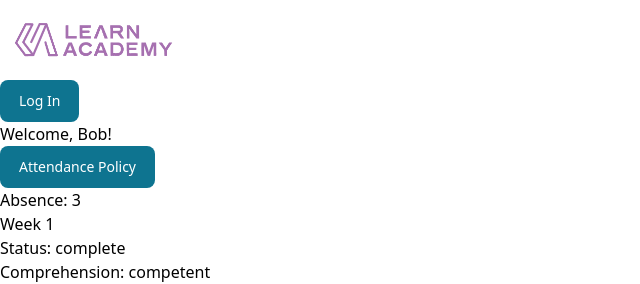
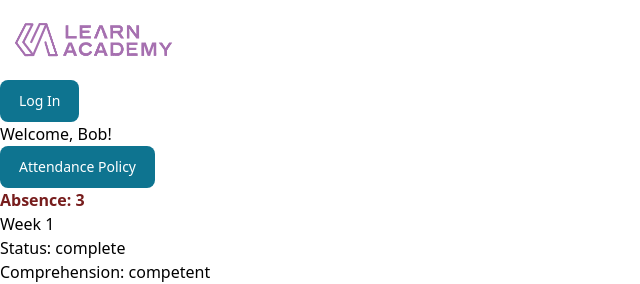
Before and after one commit to LEARNAcademy/student-application, a React (Create React App) app: page / in a window 1280 px wide. Shown: the top 284 px of the page, without its empty margins (0-640 px from the left). Built offline with nearby package versions, Linux system fonts and the light colour scheme.

Commit message:
styling changes made to absences

```diff
--- a/src/components/Absences.js
+++ b/src/components/Absences.js
@@ -13,7 +13,8 @@ const Absences = (props) => {
 
   return (
     <>
-      <div id="absence">Absence: {absence}</div>
+      <div className="font-style: text-red-900 font-bold" id="absence">Absence: {absence}</div>
+
     </>
   )
 }
```
